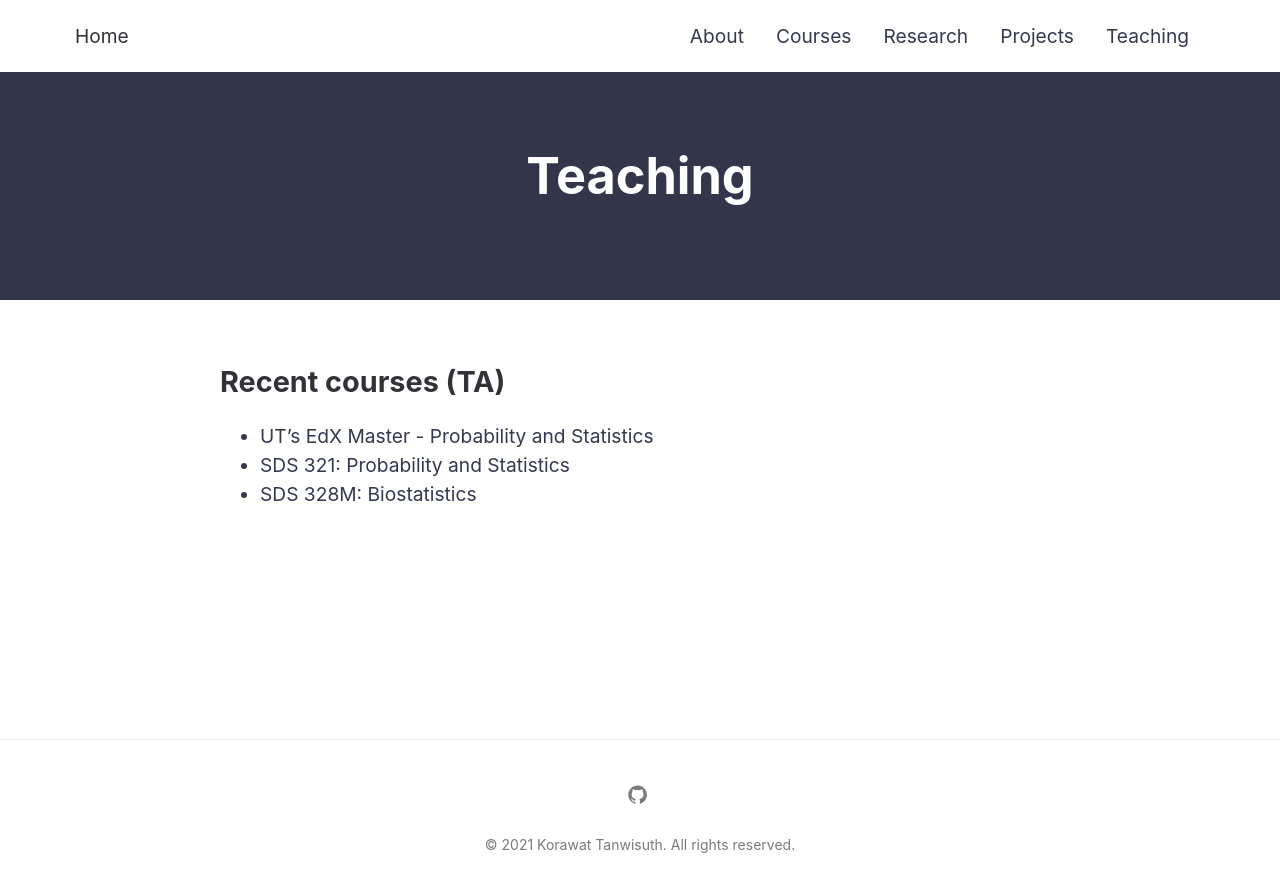
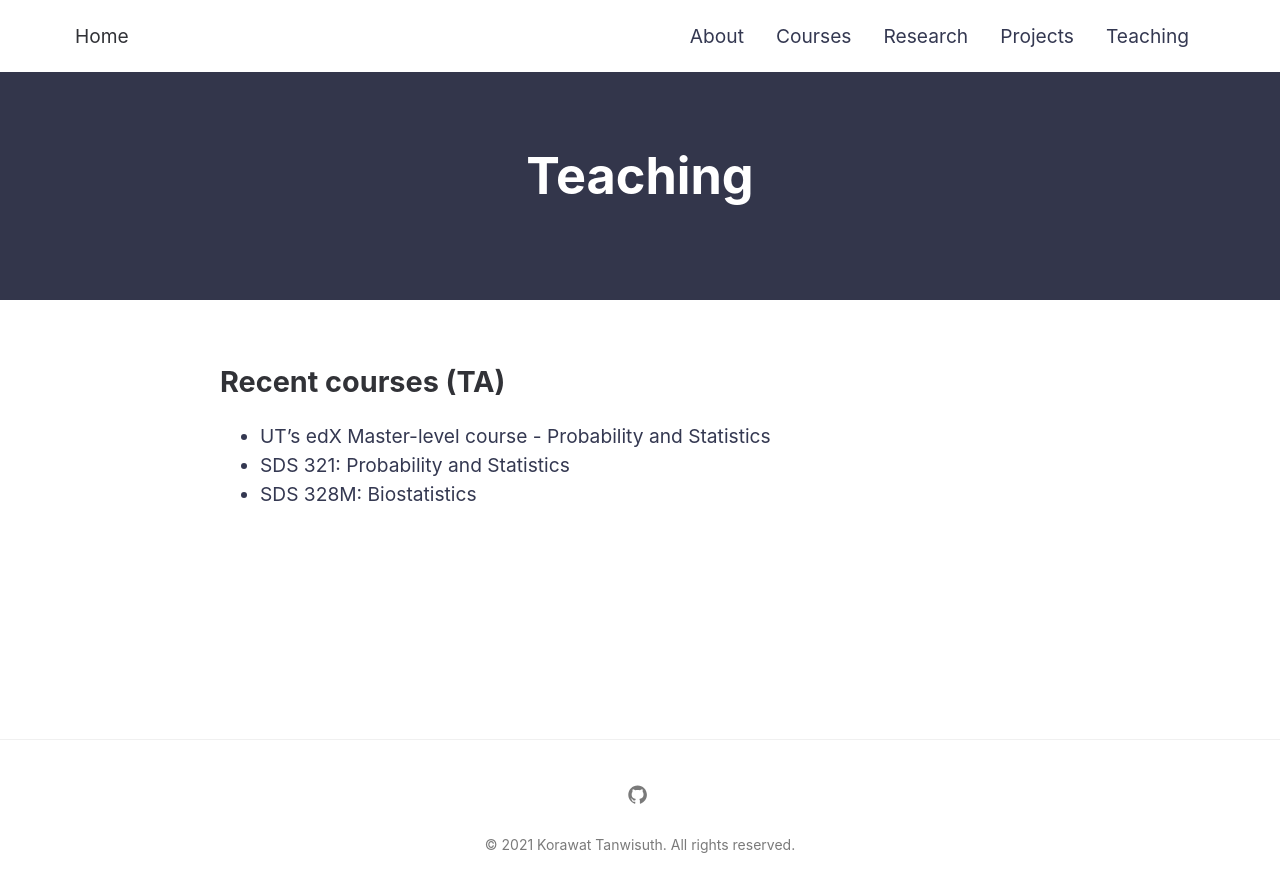
Before and after one commit to korawat-tanwisuth/korawat-tanwisuth.github.io, a Jekyll site: the page built from teaching.md, in a window 1280 px wide. Shown: the top 892 px of the page. Built offline with Jekyll 4.4.1, drawn with Linux system fonts in a browser that asks for light colours.

Commit message:
edit teaching

```diff
--- a/teaching.md
+++ b/teaching.md
@@ -5,6 +5,6 @@ permalink: /teaching/
 ---
 
 ## Recent courses (TA)
-- UT's EdX Master - Probability and Statistics
+- UT's edX Master-level course - Probability and Statistics
 - SDS 321: Probability and Statistics
 - SDS 328M: Biostatistics
```
